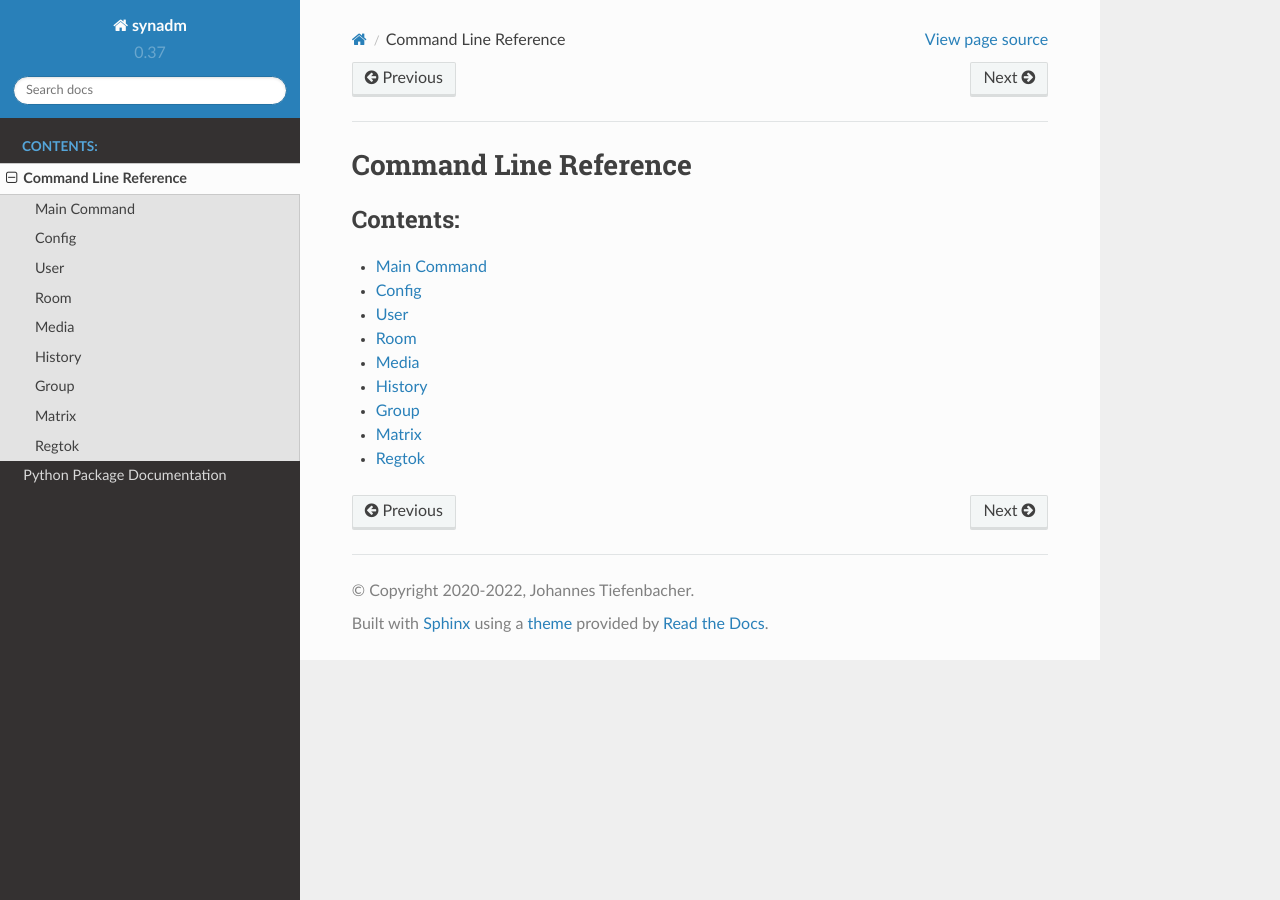
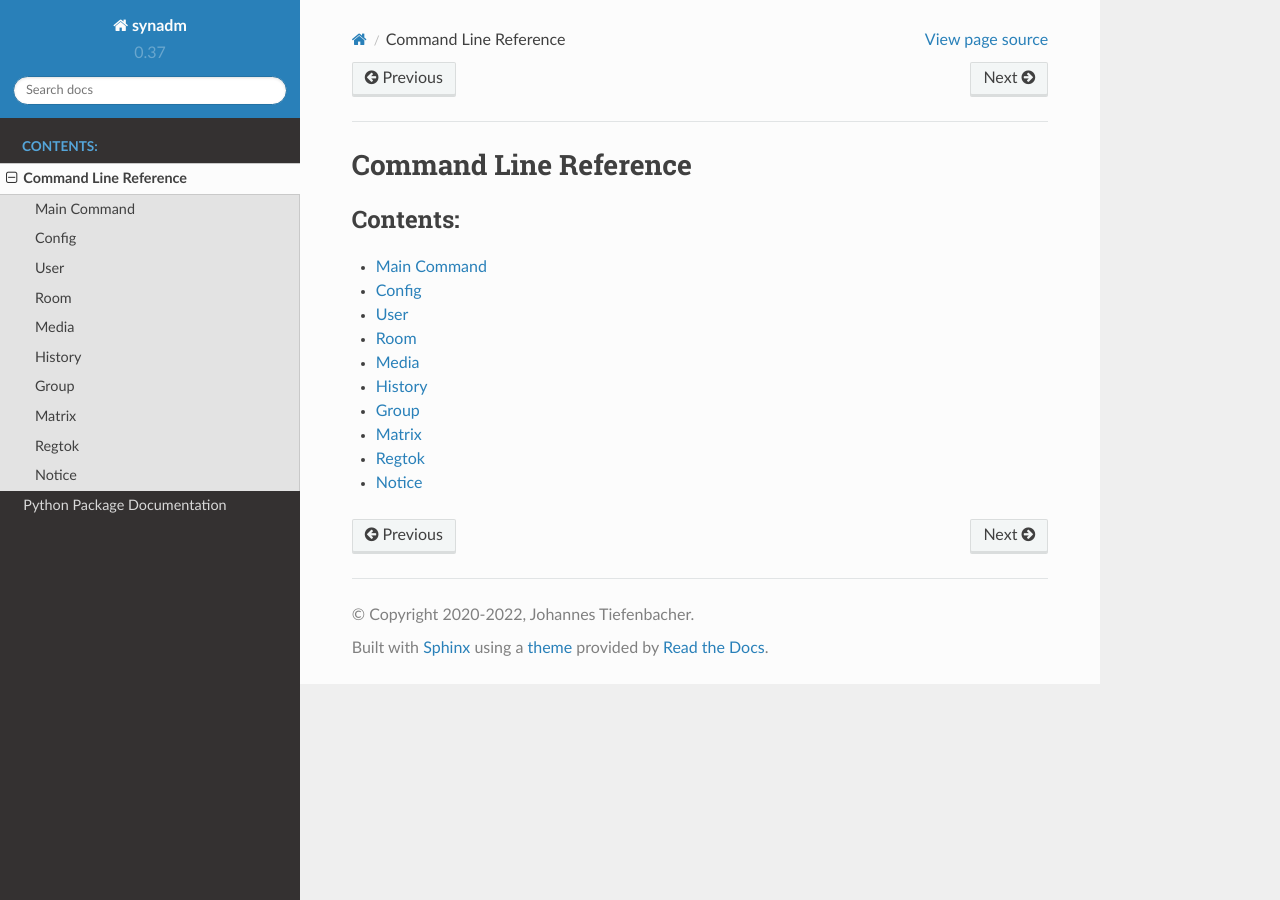
Before and after one commit to JOJ0/synadm, a Sphinx documentation site: the page built from doc/source/index_cli_reference.rst, in a window 1280 px wide. Built offline with Sphinx 7.4.7 and the Read the Docs theme 2.0.0, drawn with Linux system fonts in a browser that asks for light colours.

Commit message:
Add docs for notice command

```diff
--- a/doc/source/index_cli_reference.rst
+++ b/doc/source/index_cli_reference.rst
@@ -14,3 +14,4 @@ Command Line Reference
    synadm.cli.group
    synadm.cli.matrix
    synadm.cli.regtok
+   synadm.cli.notice
--- /dev/null
+++ b/doc/source/synadm.cli.notice.rst
@@ -0,0 +1,6 @@
+Notice
+======
+
+.. click:: synadm.cli.notice:notice
+   :prog: synadm notice
+   :nested: full
```
